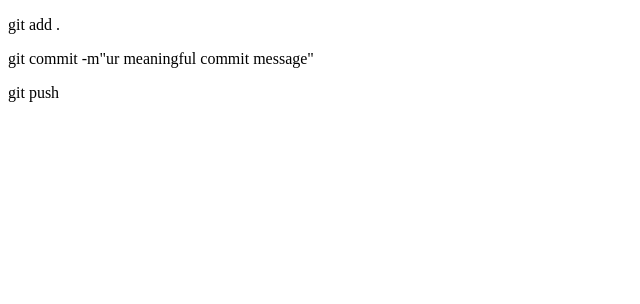
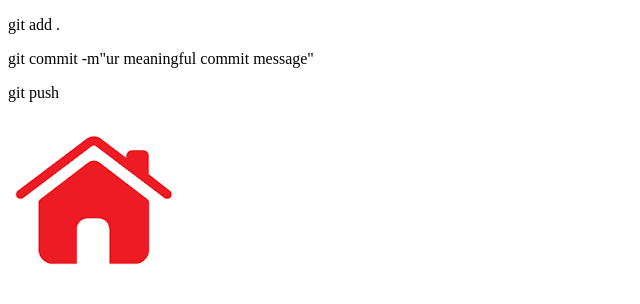
Before and after one commit to tanmaysharma46/my-third-github, a plain HTML site: page index.html in a window 1280 px wide. Shown: the part 92-396 px from the top of the page, without its empty margins (0-640 px from the left). Drawn offline with Linux system fonts and the light colour scheme.

Commit message:
adding a home icon image in this html file

```diff
--- a/index.html
+++ b/index.html
@@ -13,6 +13,7 @@
     <p>git add .</p>
     <p>git commit -m"ur meaningful commit message"</p>
     <p>git push</p>
+    <img src="images/home.png" alt="there is no image">
 
 
 </body>
```
Also changed, not shown: images/biodata icon.jpg (added), images/home.png (added), images/home2.png (added), images/mango.jpg (added), images/travel.png (added).
